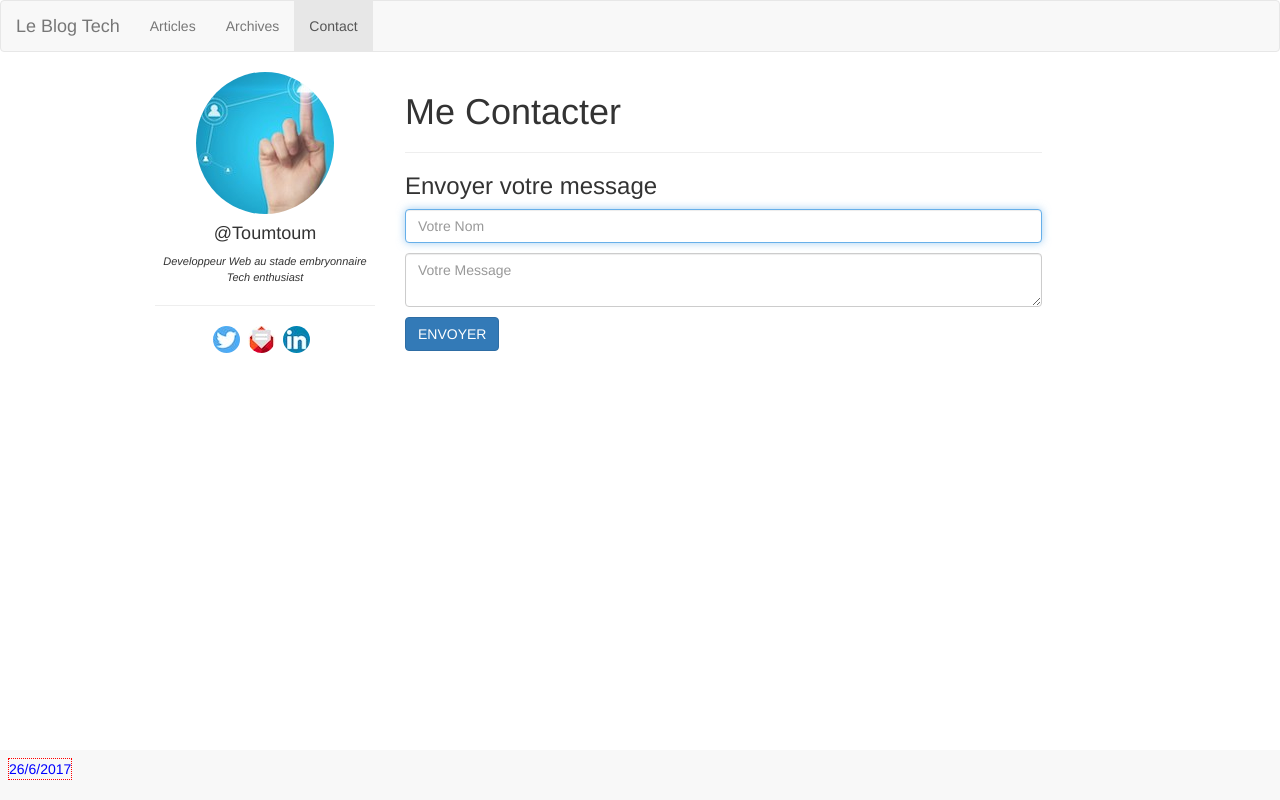
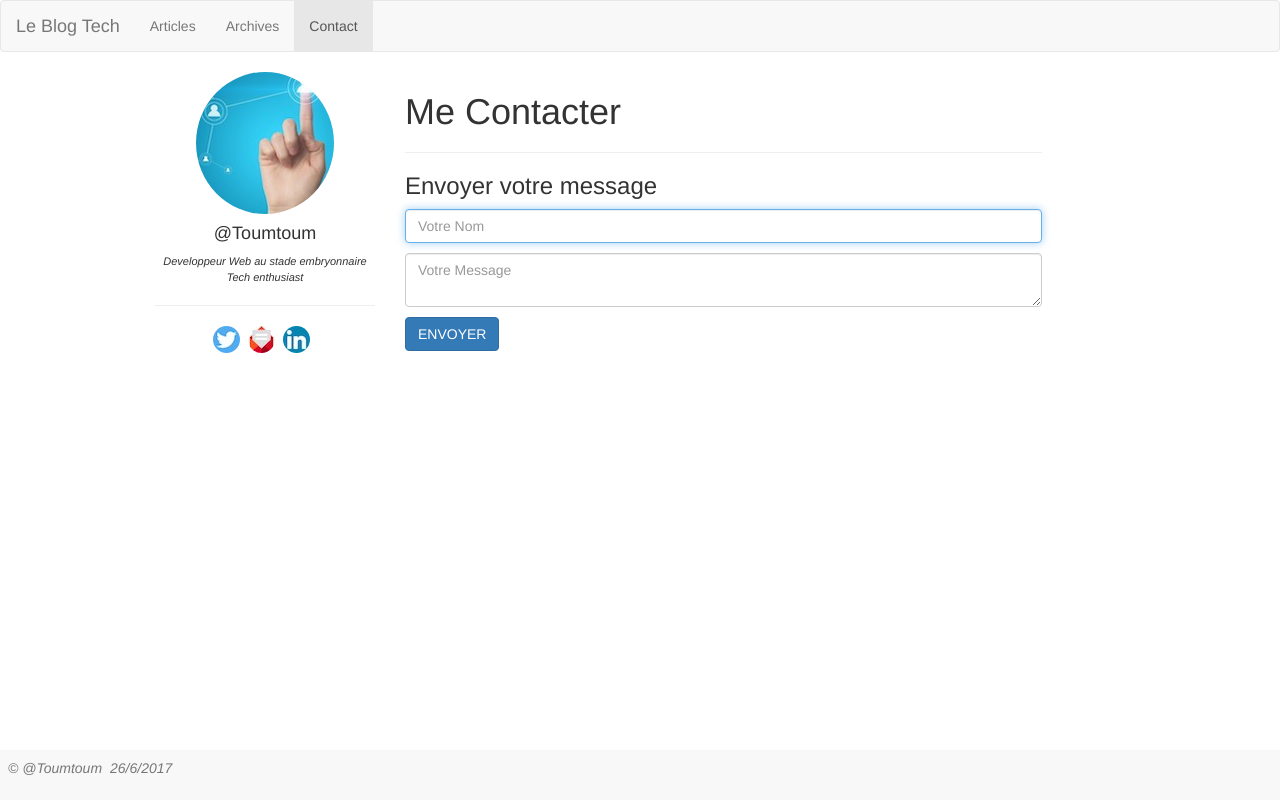
Before and after one commit to Toumtoum/LeBlogTech, a plain HTML site: page contact.html in a window 1280 px wide. Drawn offline with nearby package versions, Linux system fonts and the light colour scheme.

Commit message:
dernière version

```diff
--- a/bootstrap-3.3.7-dist/css/style.css
+++ b/bootstrap-3.3.7-dist/css/style.css
@@ -44,11 +44,19 @@ footer {
   right: 0;
 }
 
+footer p{
+	display: inline-block;
+	margin-left: 8px;
+	color: #777;
+	text-align: right;
+	font-style: italic;
+}
+
 #Date{
 display: inline-block;
 margin-left: 8px;
 margin-bottom: 8px;
 margin-top: 8px;
-color: blue;
-border: 1px red dotted;
+color: #777;
+font-style: italic;
 }
--- a/contact.html
+++ b/contact.html
@@ -10,7 +10,6 @@
    <!-- Bootstrap -->
    <link href="bootstrap-3.3.7-dist/css/bootstrap.min.css" rel="stylesheet">
    <link rel="stylesheet" type="text/css" href="bootstrap-3.3.7-dist/css/style.css">
-   <link rel="stylesheet" type="text/css" href="bootstrap-3.3.7-dist/css/contact.css">
 
 
    <!-- HTML5 shim and Respond.js for IE8 support of HTML5 elements and media queries -->
@@ -88,7 +87,7 @@
        </div>
 
        <footer>
-        <p id="Date"></p>
+        <p>© @Toumtoum</p><p id="Date"></p>
        </footer>
    </div> <!--fin de la page-->
 
```
Also changed, not shown: archives.html (+1 -2 lines), index.html (+2 -2 lines).
